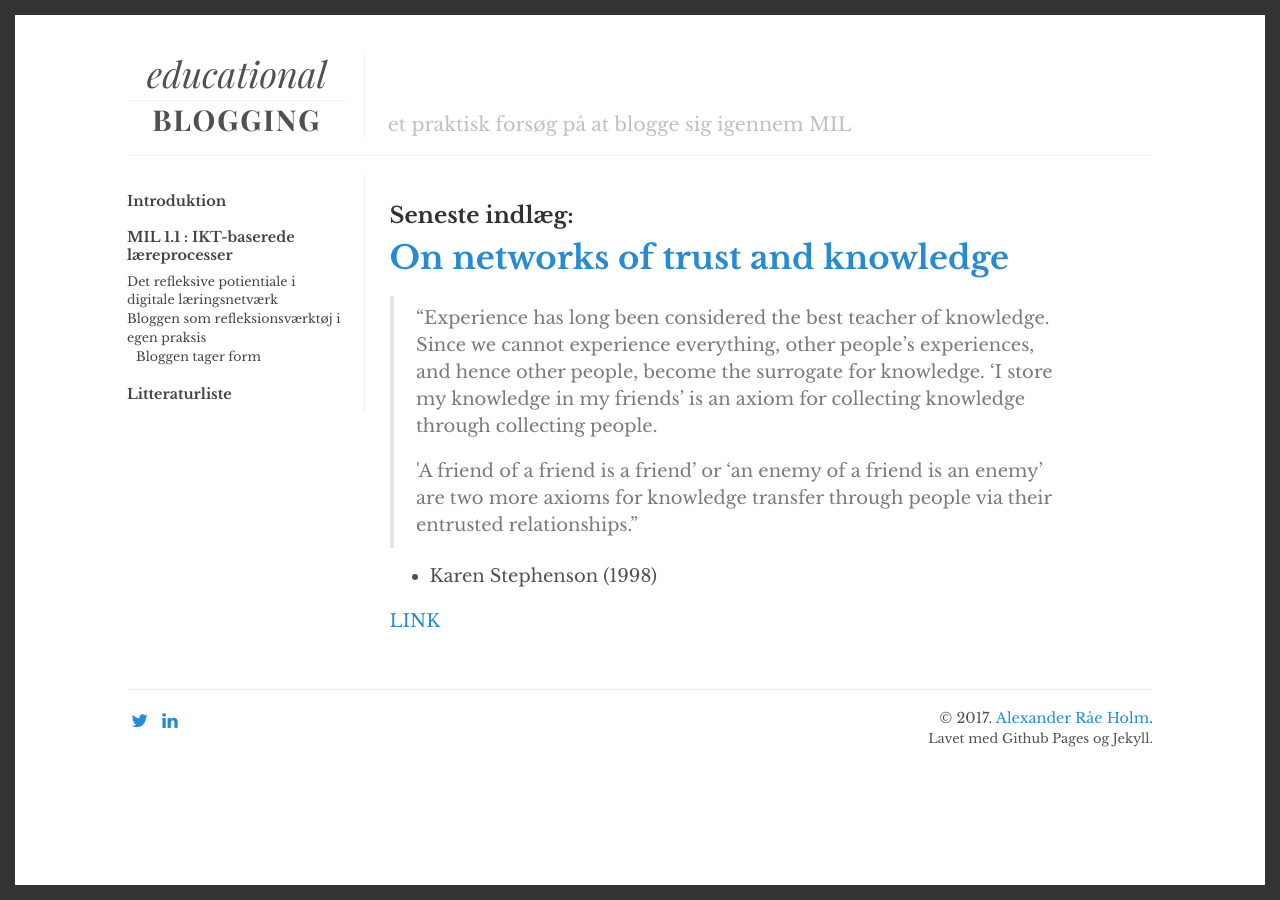
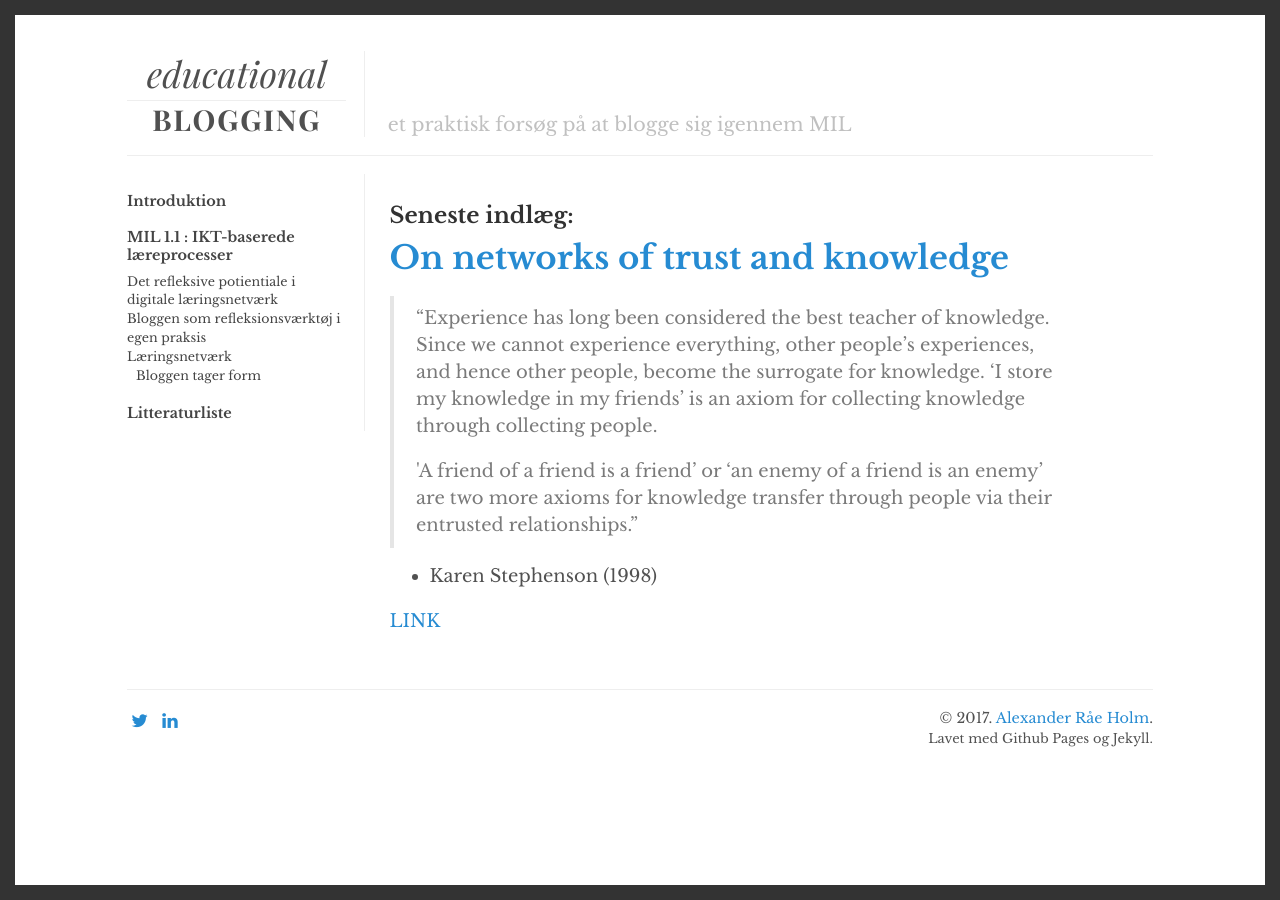
Before and after one commit to alexanderrae/educational-blogging, a Jekyll site: the page built from index.html, in a window 1280 px wide. Built offline with Jekyll 4.4.1, drawn with Linux system fonts in a browser that asks for light colours; the list of posts is cut into pages by our own code.

Commit message:
Update sidebar.yml

```diff
--- a/_data/sidebar.yml
+++ b/_data/sidebar.yml
@@ -7,6 +7,8 @@
     title: "Det refleksive potientiale i digitale læringsnetværk"
   - url: bloggen-som-refleksionsvaerktoej-i-egen-praksis
     title: "Bloggen som refleksionsværktøj i egen praksis"
+  - url: on-networks-of-trust
+    title: "Læringsnetværk"
     subsubcaps:
     - url: bloggen-tager-form
       title: "Bloggen tager form"
```
